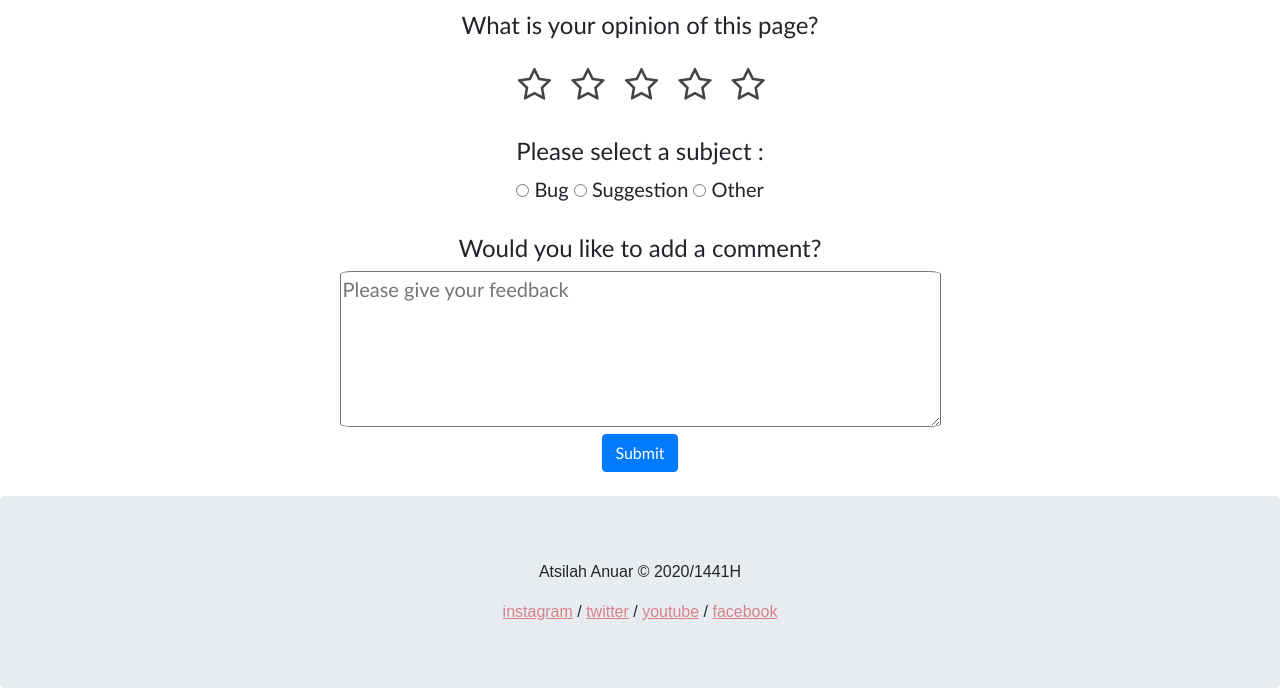
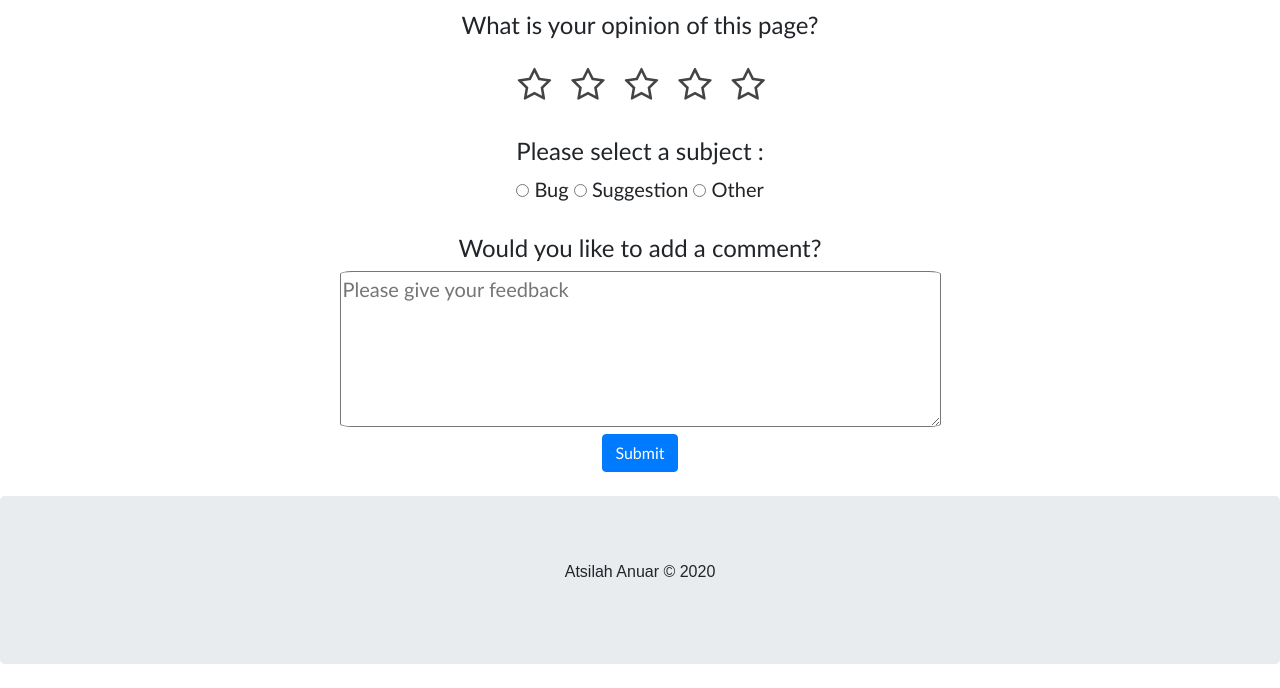
Before and after one commit to 0732sta/ats-portfolio, a plain HTML site: page feedback-page.html in a window 1280 px wide. Shown: the part 415-1103 px from the top of the page. After the commit the page ends 1079 px from the top, so only its background shows below. Drawn offline with nearby package versions, Linux system fonts and the light colour scheme.

Commit message:
Update feedback-page.html

```diff
--- a/feedback-page.html
+++ b/feedback-page.html
@@ -145,11 +145,7 @@ color:rgb(214, 130, 144);
     </form>
     <br>
     <div class="jumbotron text-center" style="margin-bottom:0">
-        <p>Atsilah Anuar &copy  2020/1441H</p>
-        <a href="https://www.instagram.com/atslhanuar/">instagram</a> /
-        <a href="https://twitter.com/0732sta/" >twitter</a> /
-        <a href= "https://www.youtube.com/channel/UCRiR8bcwK7sVdFHklFazjgA/"> youtube</a> /
-       <a href= "/https://www.facebook.com/atsilah.anuar/"> facebook <a>
+        <p>Atsilah Anuar &copy  2020</p>
       </div>
 
 </body>
```
